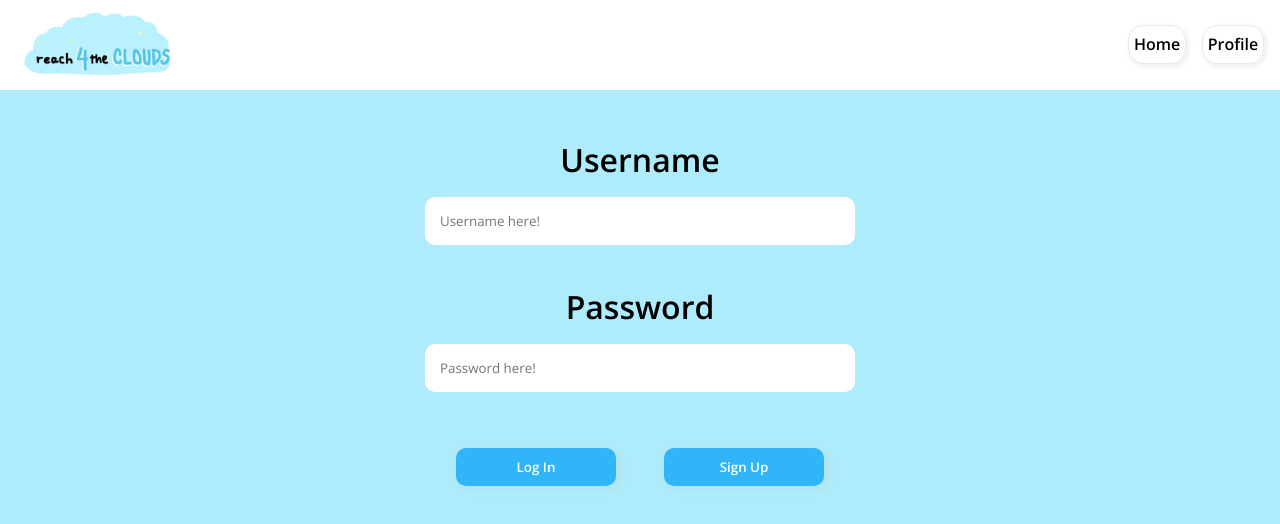
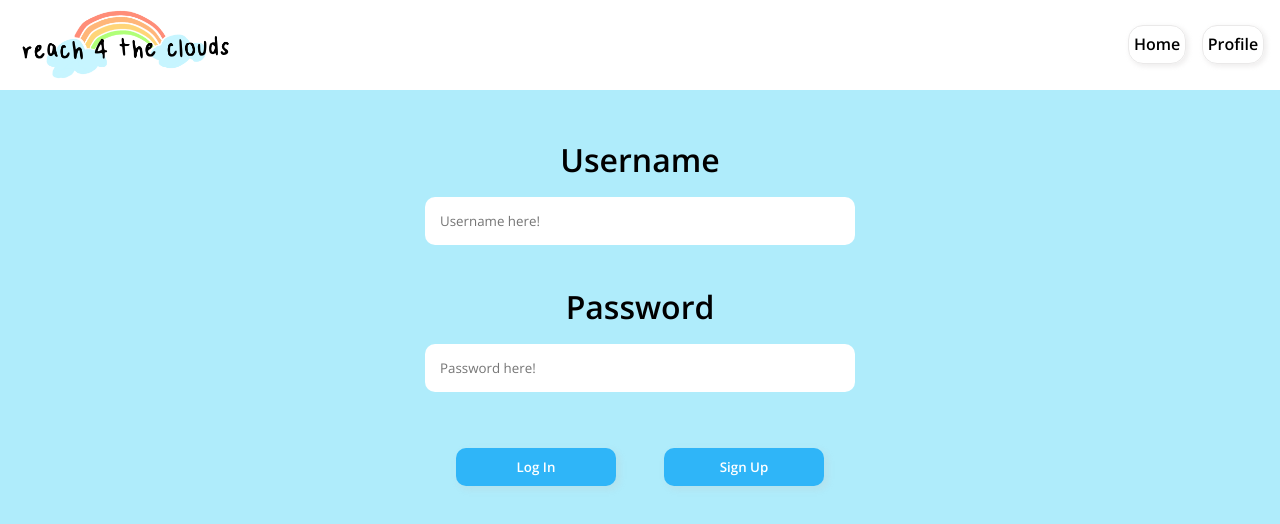
Before and after one commit to jamesmwu/joamayakieves, a React (Create React App) app in the folder frontend/: page / in a window 1280 px wide. Shown: the top 524 px of the page. Built offline with nearby package versions, Linux system fonts and the light colour scheme.

Commit message:
Add finalized logo to Navbar

```diff
--- a/frontend/src/components/Navbar.js
+++ b/frontend/src/components/Navbar.js
@@ -1,5 +1,5 @@
 import { Link, useMatch, useResolvedPath } from "react-router-dom";
-import WebsiteLogo from "../icons/reach4theclouds.jpg";
+import WebsiteLogo from "../icons/reach_4_the_clouds_logo.png";
 
 export default function Navbar() {
     return (
--- a/frontend/src/styles/Navbar.css
+++ b/frontend/src/styles/Navbar.css
@@ -12,7 +12,7 @@
 }
 
 img {
-    width: 150px;
+    width: 210px;
 }
 
 .navStyle ul {
```
Also changed, not shown: frontend/src/icons/reach4theclouds.jpg (deleted), frontend/src/icons/reach_4_the_clouds_logo.png (added).
